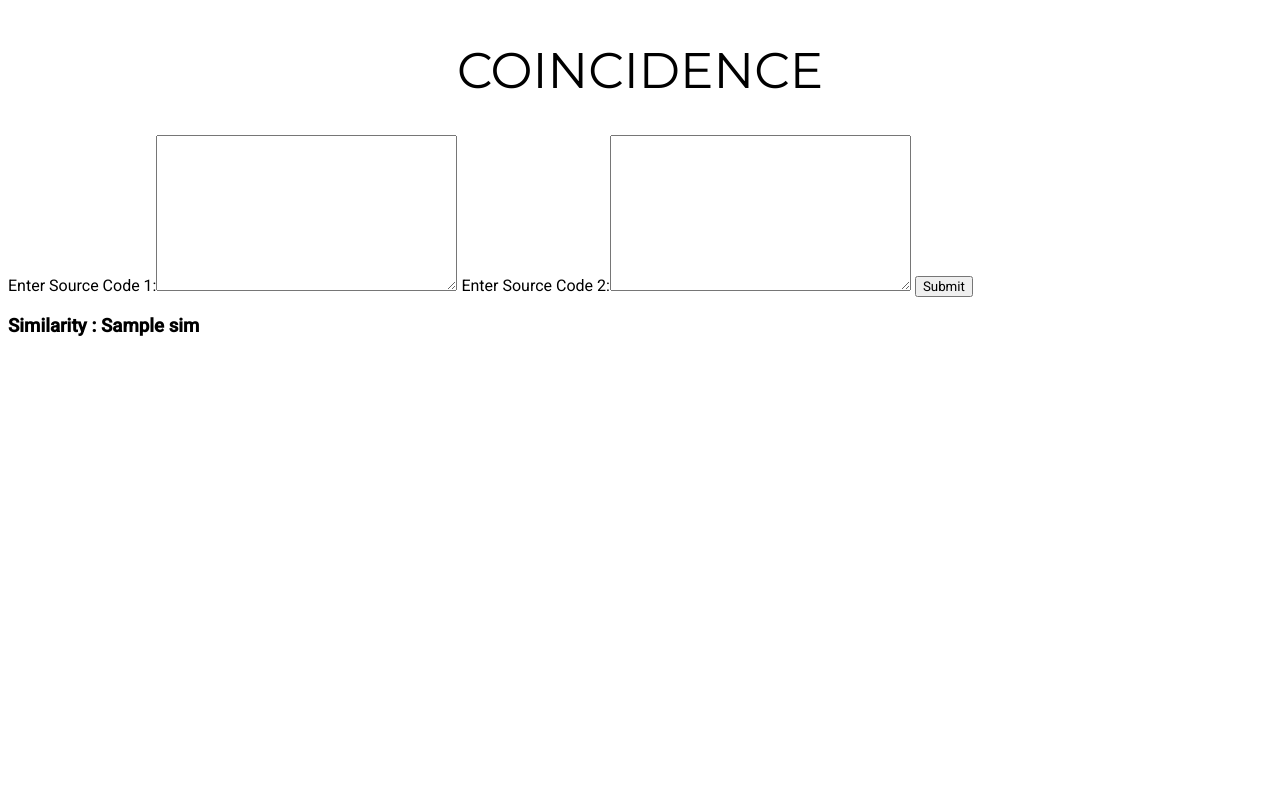
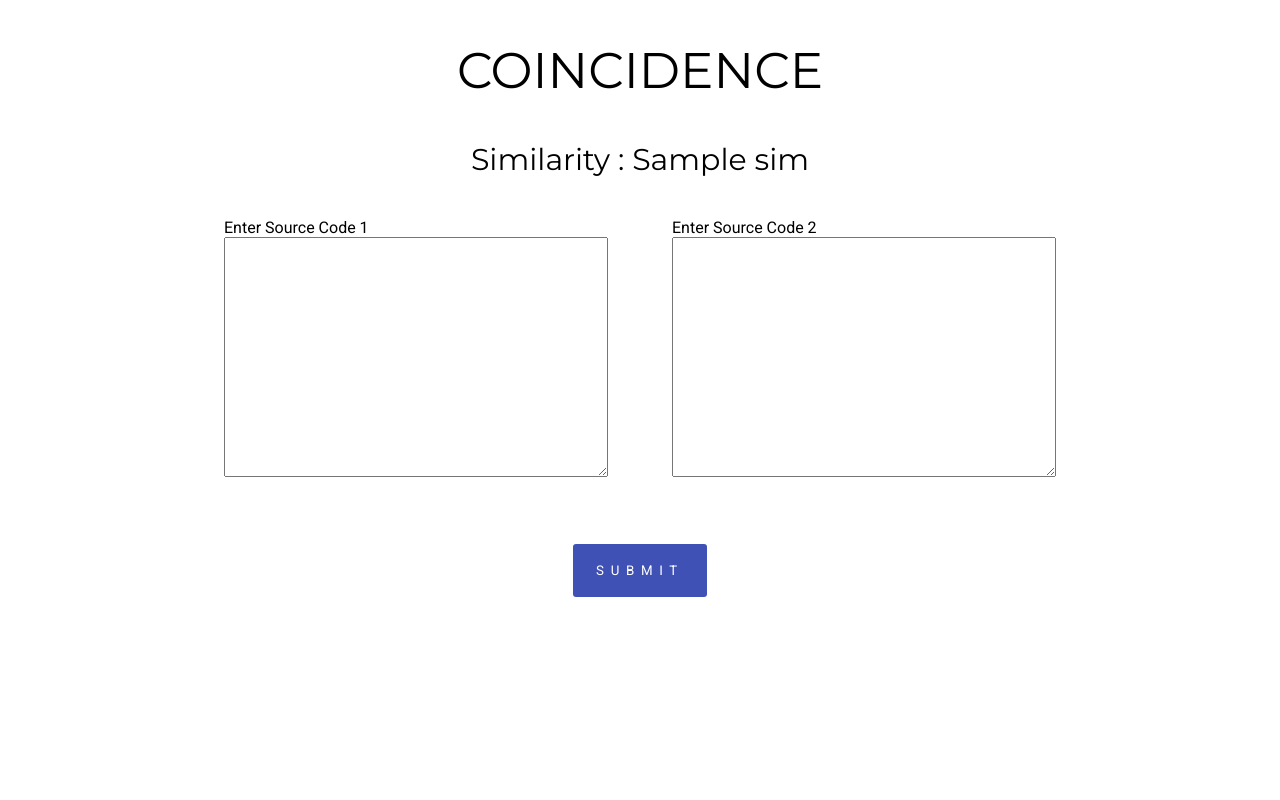
Before and after one commit to rasikraj01/Coincidence, a Django app: template plgcheck/templates/index.html in a window 1280 px wide. Run offline with Django 3.2, Linux system fonts and the light colour scheme; tables that the repository leaves empty hold one stand-in row (values such as "Sample post"); the template is opened without the code that fills it: values that come from a table or form of the project are taken from there, most other values are stand-ins (such as "Sample title", 1, 10 or a date in 2020).

Commit message:
css update

```diff
--- a/plgcheck/Ld_similarity.py
+++ b/plgcheck/Ld_similarity.py
@@ -24,4 +24,4 @@ def Ld_similarity(a,b):
 
 	similarity = 1 - (lv_dist/max(len(a),len(b)))
 
-	return similarity*100
+	return round(similarity*100, 2)
--- a/plgcheck/static/plgcheck/index.css
+++ b/plgcheck/static/plgcheck/index.css
@@ -2,11 +2,64 @@
 
 *{
 	font-family: 'Roboto', sans-serif;
+	margin: 0;
+	padding: 0;
 }
 h1{
 	font-family: 'Montserrat';
 	text-align: center;
-	margin-top: 40px;
+	margin: 40px 0;
 	font-size: 50px;
 	font-weight: 400;
 }
+
+
+h3{
+	font-family: 'Montserrat';
+	text-align: center;
+	margin: 40px 0;
+	font-size: 30px;
+	font-weight: 400;
+}
+form{
+	width: 80vw;
+	margin: auto;
+}
+
+form div{
+	width: 70vw;
+	margin: auto;
+	display: flex;
+}
+
+form p{
+	width: 30vw;
+	margin: auto;
+}
+
+form p label{
+	text-align: center;
+}
+
+form p textarea{
+	width: 100%;
+	height: 30vh;
+}
+form input[type="submit"]{
+	height: 4em;
+	width: 10em;
+	margin-top: 5em;
+	margin-left: calc(50% - 5em);
+	padding: 1.5em auto;
+	color:#fff;
+	background-color: #3f51b5;
+
+	border: none;
+	border-radius: 3px;
+	text-transform: uppercase;
+	letter-spacing: 0.5em;
+	transition: all 0.2s cubic-bezier(.4,0,.2,1);
+}
+form input[type="submit"]:hover{
+	cursor: pointer;
+}
--- a/plgcheck/templates/index.html
+++ b/plgcheck/templates/index.html
@@ -7,12 +7,23 @@
 	</head>
 	<body>
 		<h1>COINCIDENCE</h1>
-		<form method="POST">{% csrf_token %}
-			{{form}}
-			<input type="submit" name="Check">
-		</form>
+
 		<h3>
 			Similarity : {{sim}}
 		</h3>
+		<form method="POST">{% csrf_token %}
+			<div>
+			<p>
+			<label>{{form.cnt1.label}}</label><br>
+			{{form.cnt1}}
+			</p>
+
+			<p>
+			<label>{{form.cnt2.label}}</label><br>
+			{{form.cnt2}}
+			</p>
+			</div>
+			<input type="submit" name="Check">
+		</form>
 	</body>
 </html>
--- a/plgcheck/views.py
+++ b/plgcheck/views.py
@@ -16,8 +16,8 @@ class IndexView(TemplateView):
 
 	def post(self, request, *args, **kwrgs):
 		form = self.form_class(request.POST)
-		# if form.is_valid() and (len(str(form.cleaned_data['cnt1'])) <= 10000 or len(str(form.cleaned_data['cnt2'])) <= 10000):
-		# 		sim = Ld_similarity(str(form.cleaned_data['cnt1']), str(form.cleaned_data['cnt2']))
-		# 		return render(request, self.template_name , {'form': form, 'sim' : sim})
+		if form.is_valid() and (len(str(form.cleaned_data['cnt1'])) <= 10000 or len(str(form.cleaned_data['cnt2'])) <= 10000):
+				sim = Ld_similarity(str(form.cleaned_data['cnt1']), str(form.cleaned_data['cnt2']))
+				return render(request, self.template_name , {'form': form, 'sim' : str(sim) + '%'})
 
 		return render(request, self.template_name , {'form': form})
```
